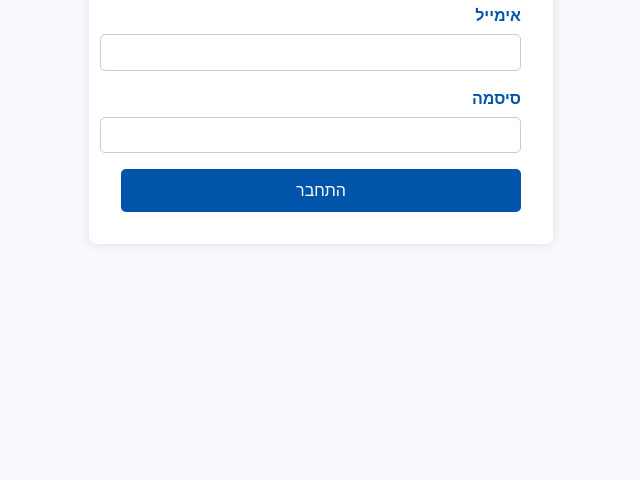
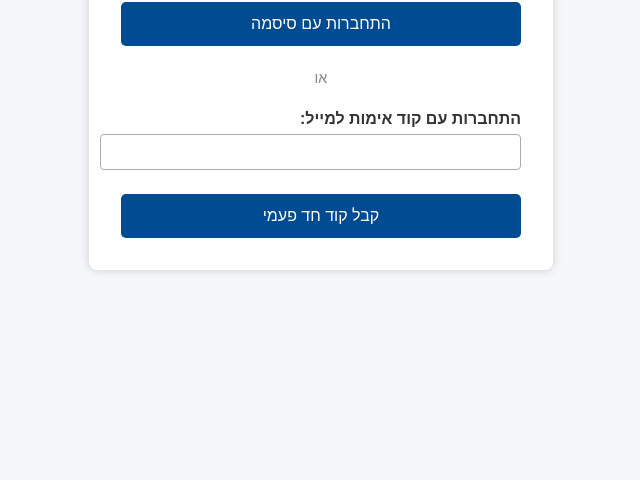
Before and after one commit to escyb3/escoob-help-center, a website: page public/login.html in a window 1280 px wide. Shown: the part 336-816 px from the top of the page, without its empty margins (319-959 px from the left). Drawn offline with Linux system fonts and the light colour scheme.

Commit message:
Update login.html

```diff
--- a/public/login.html
+++ b/public/login.html
@@ -1,70 +1,41 @@
-<!-- login.html -->
 <!DOCTYPE html>
-<html lang="he">
+<html lang="he" dir="rtl">
 <head>
   <meta charset="UTF-8" />
   <title>התחברות - Escoob</title>
   <meta name="viewport" content="width=device-width, initial-scale=1" />
   <style>
-    body {
-      font-family: 'Segoe UI', sans-serif;
-      background: #f7f9fc;
-      display: flex;
-      align-items: center;
-      justify-content: center;
-      height: 100vh;
-      direction: rtl;
-    }
-    .login-box {
-      background: white;
-      padding: 2rem;
-      border-radius: 8px;
-      box-shadow: 0 0 12px rgba(0,0,0,0.1);
-      width: 100%;
-      max-width: 400px;
-    }
-    h2 {
-      color: #0055aa;
-      text-align: center;
-    }
-    label {
-      font-weight: bold;
-      color: #0055aa;
-    }
-    input {
-      width: 100%;
-      padding: 0.6rem;
-      margin: 0.5rem 0 1rem;
-      border: 1px solid #ccc;
-      border-radius: 5px;
-    }
-    button {
-      background-color: #0055aa;
-      color: white;
-      border: none;
-      padding: 0.8rem;
-      width: 100%;
-      font-size: 1rem;
-      border-radius: 5px;
-      cursor: pointer;
-    }
-    button:hover {
-      background-color: #003f7d;
-    }
+    body { font-family: Arial, sans-serif; background: #f5f7fa; margin: 0; color: #333; }
+    main { max-width: 400px; margin: 4rem auto; padding: 2rem; background: white; border-radius: 8px; box-shadow: 0 0 10px #ccc; }
+    h1 { text-align: center; color: #004b91; }
+    label { display: block; margin-top: 1rem; font-weight: bold; }
+    input { width: 100%; padding: 0.6rem; margin-top: 0.4rem; border: 1px solid #aaa; border-radius: 4px; }
+    button { width: 100%; padding: 0.8rem; margin-top: 1.5rem; background: #004b91; color: white; border: none; border-radius: 5px; cursor: pointer; font-size: 1rem; }
+    button:hover { background: #003366; }
+    .divider { text-align: center; margin: 1.5rem 0; font-size: 0.9rem; color: #888; }
   </style>
 </head>
 <body>
-  <div class="login-box">
-    <h2>התחברות</h2>
+  <main>
+    <h1>התחברות 🔐</h1>
+
     <form action="/login" method="POST">
-      <label for="email">אימייל</label>
-      <input type="email" id="email" name="email" required />
+      <label for="email">אימייל:</label>
+      <input type="email" name="email" required />
 
-      <label for="password">סיסמה</label>
-      <input type="password" id="password" name="password" required />
+      <label for="password">סיסמה:</label>
+      <input type="password" name="password" required />
 
-      <button type="submit">התחבר</button>
+      <button type="submit">התחברות עם סיסמה</button>
     </form>
-  </div>
+
+    <div class="divider">או</div>
+
+    <form action="/login-otp" method="POST">
+      <label for="otp-email">התחברות עם קוד אימות למייל:</label>
+      <input type="email" name="email" required />
+      <button type="submit">קבל קוד חד פעמי</button>
+    </form>
+  </main>
 </body>
 </html>
```
